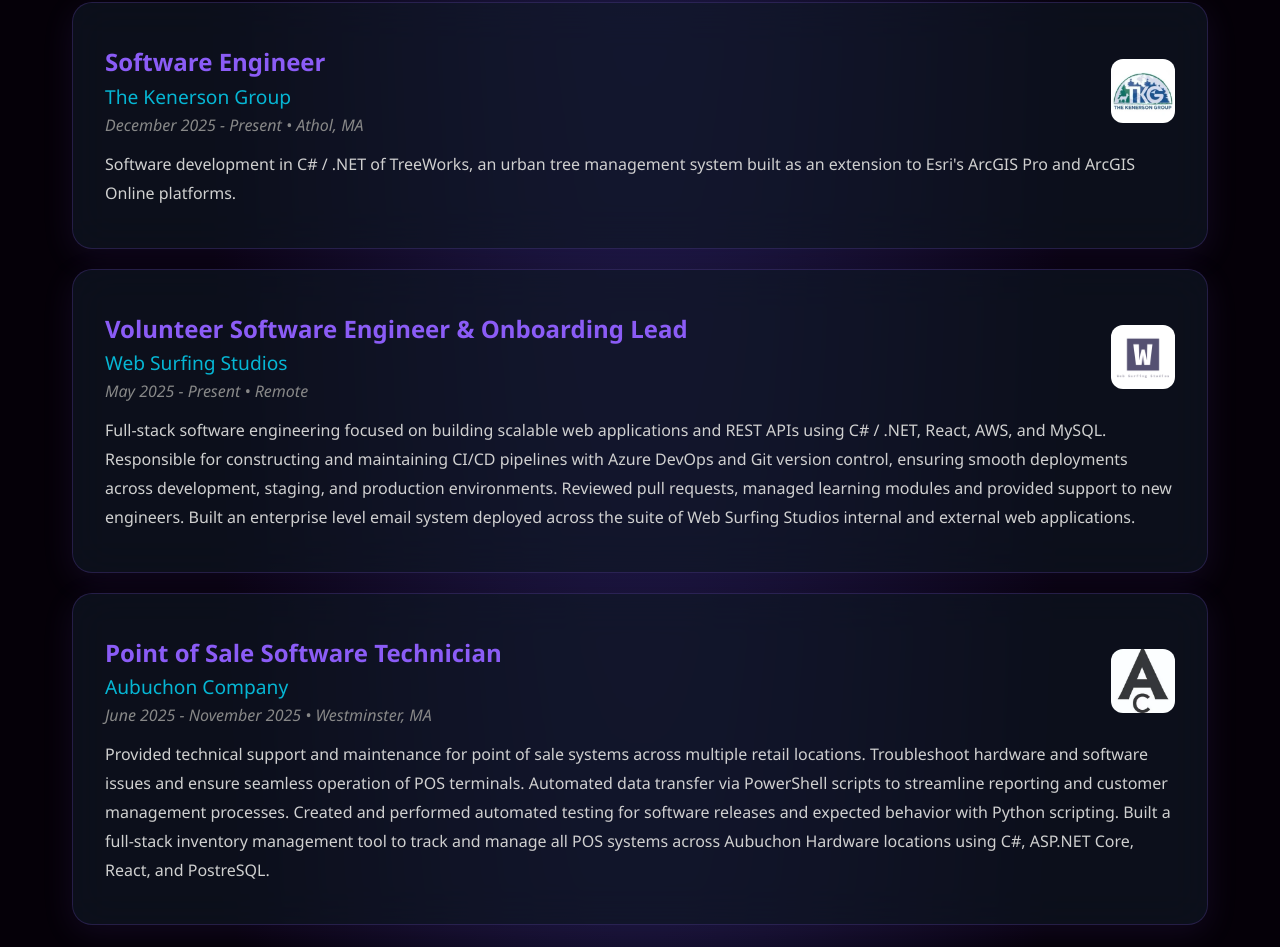
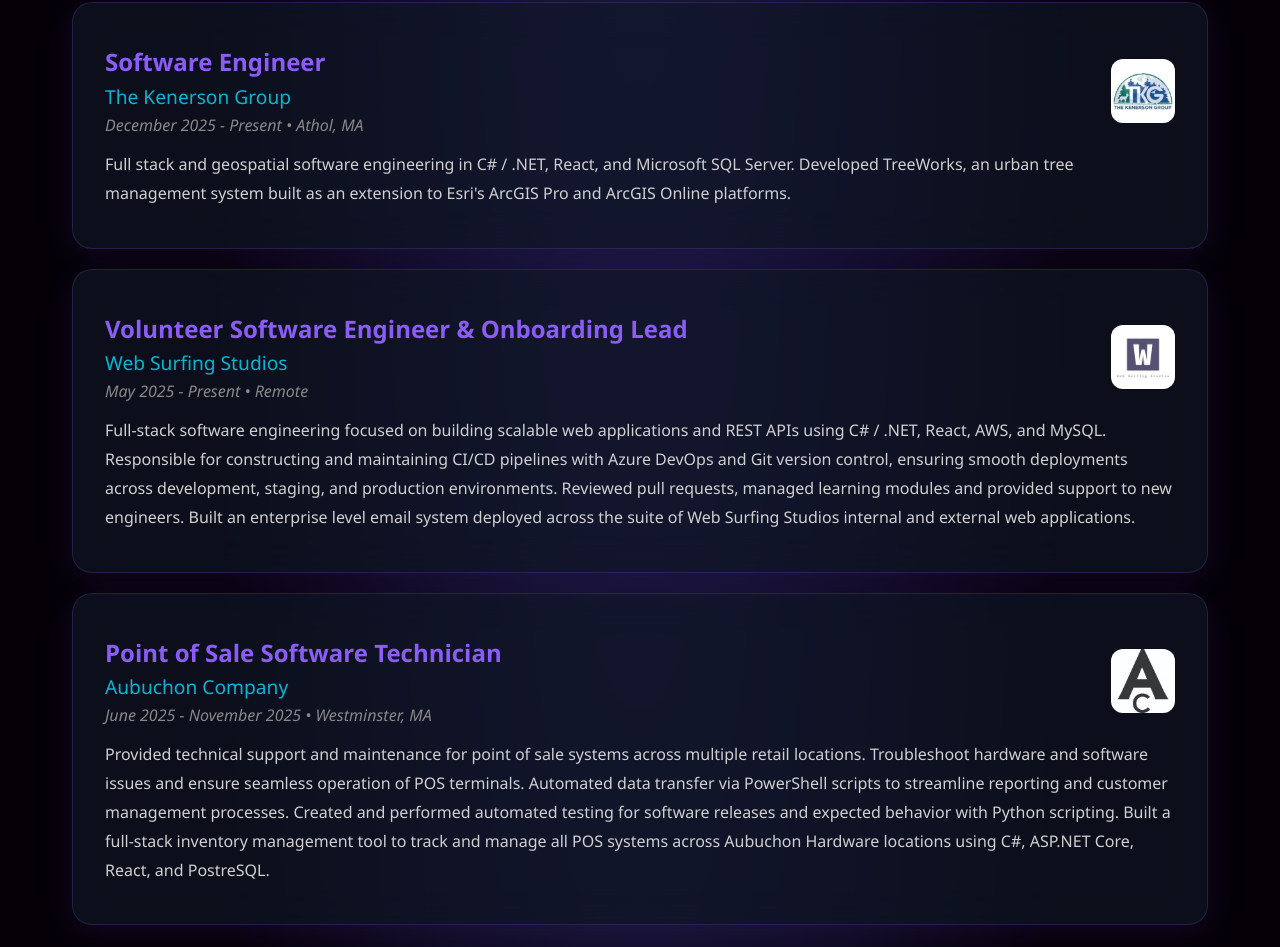
Before and after one commit to afahey03/portfolio, a React (Vite) app: page / in a window 1280 px wide. Shown: the part 1710-2657 px from the top of the page. Built offline with nearby package versions, Linux system fonts and the light colour scheme.

Commit message:
new description of tkg

```diff
--- a/src/components/Experience.jsx
+++ b/src/components/Experience.jsx
@@ -7,13 +7,13 @@
             company: 'The Kenerson Group',
             companyUrl: 'https://treeworks.io',
             date: 'December 2025 - Present • Athol, MA',
-            description: 'Software development in C# / .NET of TreeWorks, an urban tree management system built as an extension to Esri\'s ArcGIS Pro and ArcGIS Online platforms.',
+            description: 'Full stack and geospatial software engineering in C# / .NET, React, and Microsoft SQL Server. Developed TreeWorks, an urban tree management system built as an extension to Esri\'s ArcGIS Pro and ArcGIS Online platforms.',
             logo: 'TKG.webp'
         },
         {
             title: 'Volunteer Software Engineer & Onboarding Lead',
             company: 'Web Surfing Studios',
-            companyUrl: 'https://www.websurfingstudios.com',
+            companyUrl: 'https://websurfingstudios.com',
             date: 'May 2025 - Present • Remote',
             description: 'Full-stack software engineering focused on building scalable web applications and REST APIs using C# / .NET, React, AWS, and MySQL. Responsible for constructing and maintaining CI/CD pipelines with Azure DevOps and Git version control, ensuring smooth deployments across development, staging, and production environments. Reviewed pull requests, managed learning modules and provided support to new engineers. Built an enterprise level email system deployed across the suite of Web Surfing Studios internal and external web applications.',
             logo: 'WSS.webp'
@@ -21,7 +21,7 @@
         {
             title: 'Point of Sale Software Technician',
             company: 'Aubuchon Company',
-            companyUrl: 'https://www.aubuchon.company',
+            companyUrl: 'https://aubuchon.company',
             date: 'June 2025 - November 2025 • Westminster, MA',
             description: 'Provided technical support and maintenance for point of sale systems across multiple retail locations. Troubleshoot hardware and software issues and ensure seamless operation of POS terminals. Automated data transfer via PowerShell scripts to streamline reporting and customer management processes. Created and performed automated testing for software releases and expected behavior with Python scripting. Built a full-stack inventory management tool to track and manage all POS systems across Aubuchon Hardware locations using C#, ASP.NET Core, React, and PostreSQL.',
             logo: 'Aubuchon.webp'
```
